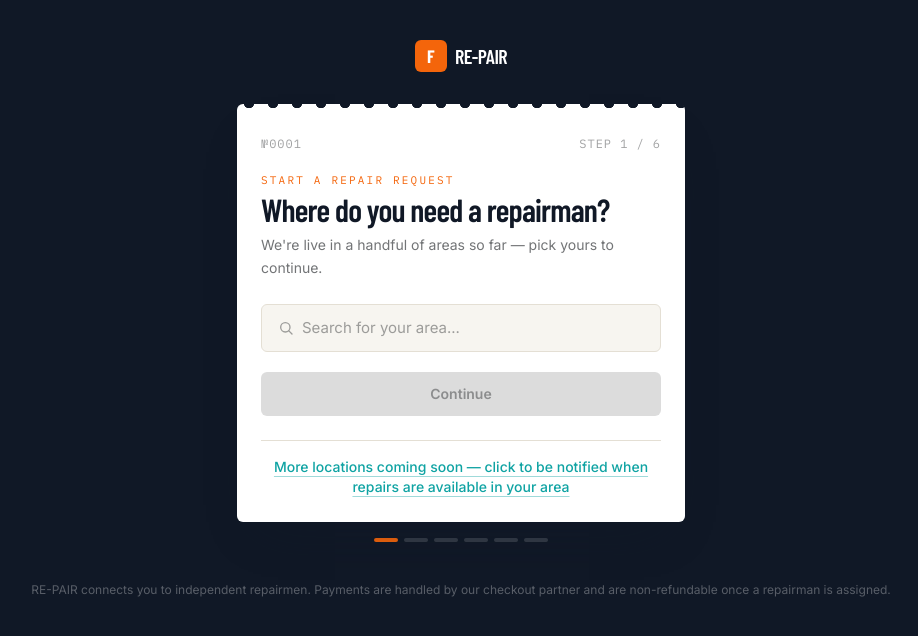
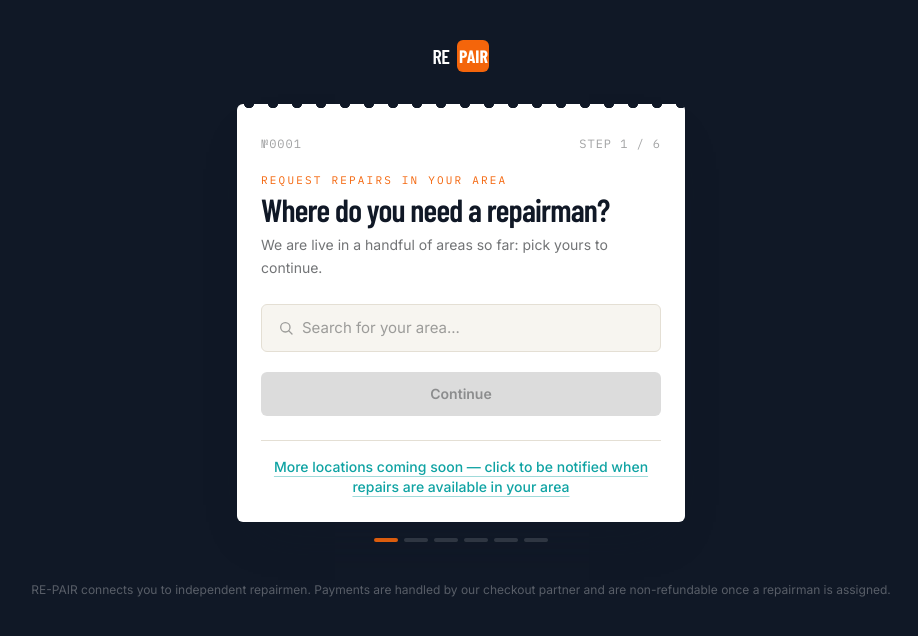
Before and after one commit to repair-ng/site_v1, a Next.js app: page / in a window 1280 px wide. Shown: the top 636 px of the page, without its empty margins (179-1097 px from the left). Built offline with nearby package versions, Linux system fonts and the light colour scheme.

Commit message:
corrections: Adjusted some text

```diff
--- a/app/page.tsx
+++ b/app/page.tsx
@@ -20,12 +20,12 @@ export default function Home() {
   return (
     <main className="flex min-h-screen flex-col items-center bg-navy px-4 py-10">
       <div className="mb-8 flex items-center gap-2">
-        <div className="flex h-8 w-8 items-center justify-center rounded-md bg-signal font-display text-lg font-bold text-white">
-          F
+        <span className="font-display text-xl font-semibold tracking-tight text-white">
+          RE
+        </span>
+        <div className ="flex h-8 w-8 items-center justify-center rounded-md bg-signal font-display text-lg font-bold text-white">
+          PAIR
         </div>
-        <span className="font-display text-xl font-semibold tracking-tight text-white">
-          RE-PAIR
-        </span>
       </div>
 
       {step === "location" && (
--- a/components/steps/LocationStep.tsx
+++ b/components/steps/LocationStep.tsx
@@ -38,9 +38,9 @@ export function LocationStep({
     <JobTicket
       step="location"
       ticketNo={1}
-      eyebrow="Start a repair request"
+      eyebrow="request repairs in your area"
       title="Where do you need a repairman?"
-      subtitle="We're live in a handful of areas so far — pick yours to continue."
+      subtitle="We are live in a handful of areas so far: pick yours to continue."
     >
       <SearchableSelect
         options={LOCATIONS}
--- a/components/steps/PaymentStep.tsx
+++ b/components/steps/PaymentStep.tsx
@@ -28,7 +28,7 @@ export function PaymentStep({
       ticketNo={5}
       eyebrow="Last step"
       title="Pay to get connected"
-      subtitle="A flat fee connects you to a vetted repairman on WhatsApp — no charge from us after that."
+      subtitle="A small fee to connect you to a trusted repairman using WhatsApp — no charge from us after that."
       onBack={onBack}
     >
       <div className="mb-4 space-y-1.5 text-sm">
--- a/components/steps/ServiceStep.tsx
+++ b/components/steps/ServiceStep.tsx
@@ -21,7 +21,7 @@ export function ServiceStep({
       ticketNo={3}
       eyebrow="Almost there"
       title="What needs fixing?"
-      subtitle="Choose the closest match — the repairman will confirm the exact issue on WhatsApp."
+      subtitle="Choose the closest match — the repairman will confirm the exact issue."
       onBack={onBack}
     >
       <SearchableSelect
```
